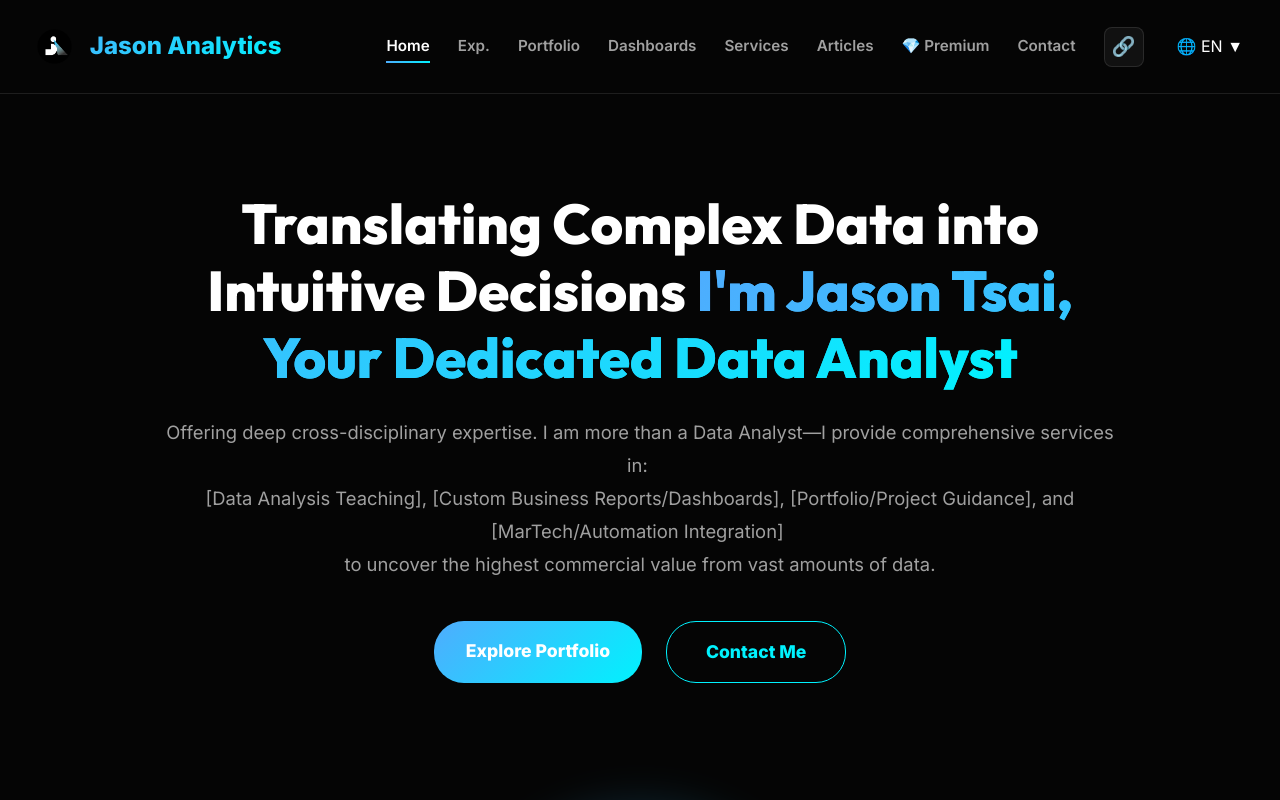
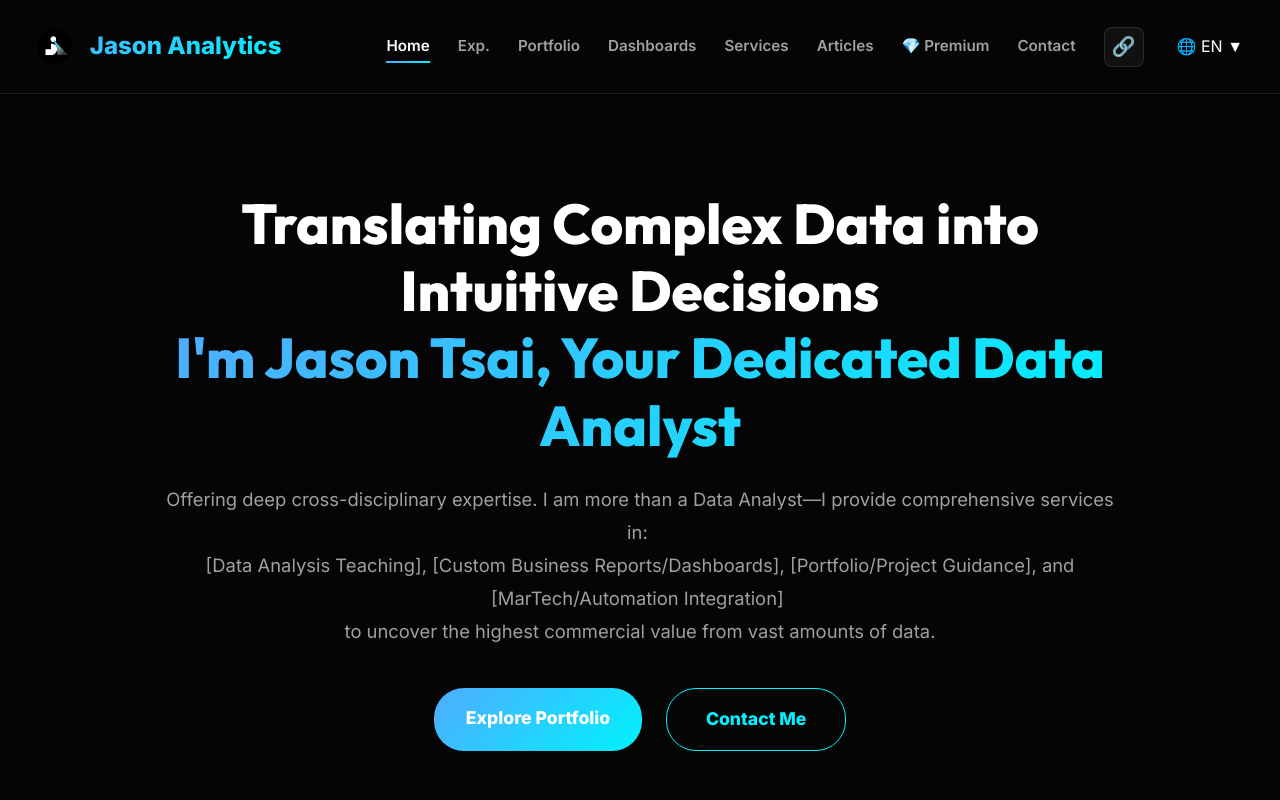
Before and after one commit to ds-jason-tsai/jason-by-tsai-portfolio, a Next.js app: page /en in a window 1280 px wide. Shown: the top 800 px of the page. Built offline with nearby package versions, Linux system fonts and the light colour scheme.

Commit message:
Fix: Restore hero title structure and styling

```diff
--- a/app/[lang]/page.tsx
+++ b/app/[lang]/page.tsx
@@ -77,12 +77,12 @@ export default async function Home({ params }: { params: Promise<{ lang: string
       <section className="hero">
         <div className="hero-content">
           <h1 className="hero-title" style={{ wordBreak: 'keep-all' }}>
-            {dict.home.title} <br className="mobile-only-br" />
-            <span>
+            {dict.home.title}
+            <br />
+            <span className="hero-subtitle">
               {dict.home.subtitle.split('\n').map((line: string, i: number) => (
-                <span key={i}>
+                <span key={i} style={{ display: 'block' }}>
                   {line}
-                  {i < dict.home.subtitle.split('\n').length - 1 && <br />}
                 </span>
               ))}
             </span>
@@ -230,7 +230,7 @@ export default async function Home({ params }: { params: Promise<{ lang: string
           line-height: 1.2;
           margin-bottom: 1.5rem;
         }
-        .hero-title span {
+        .hero-subtitle {
           background: var(--accent-grad);
           -webkit-background-clip: text;
           background-clip: text;
```
